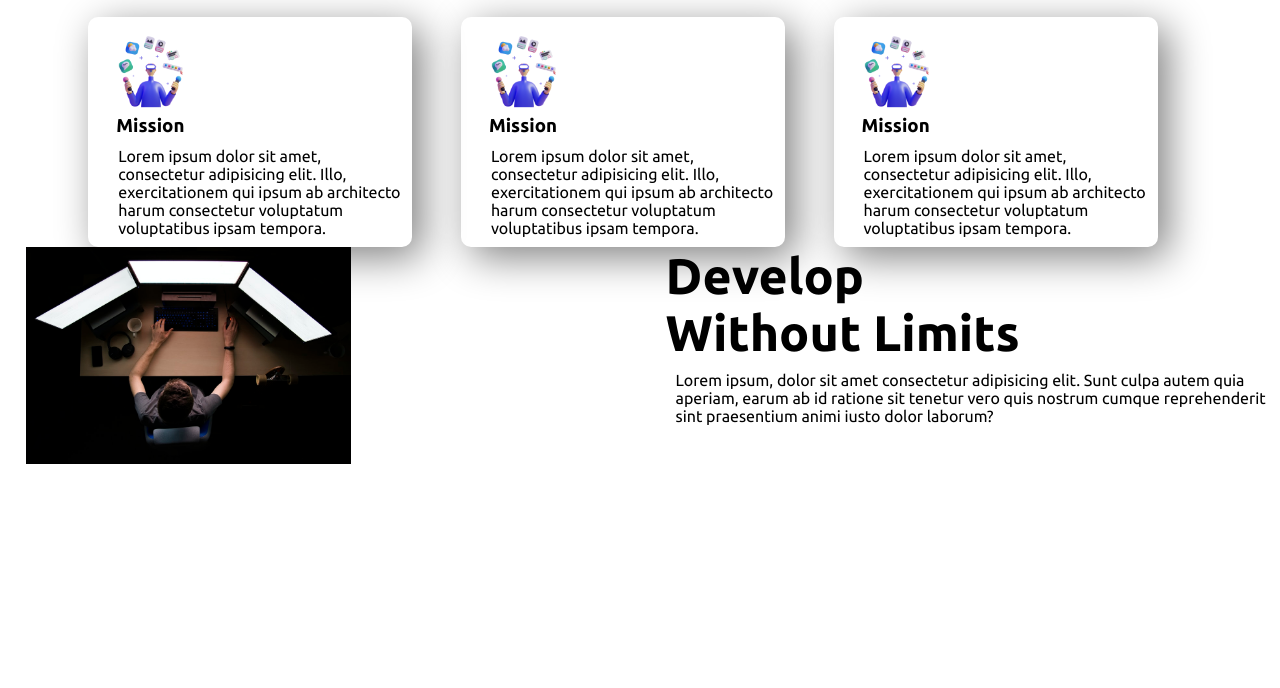
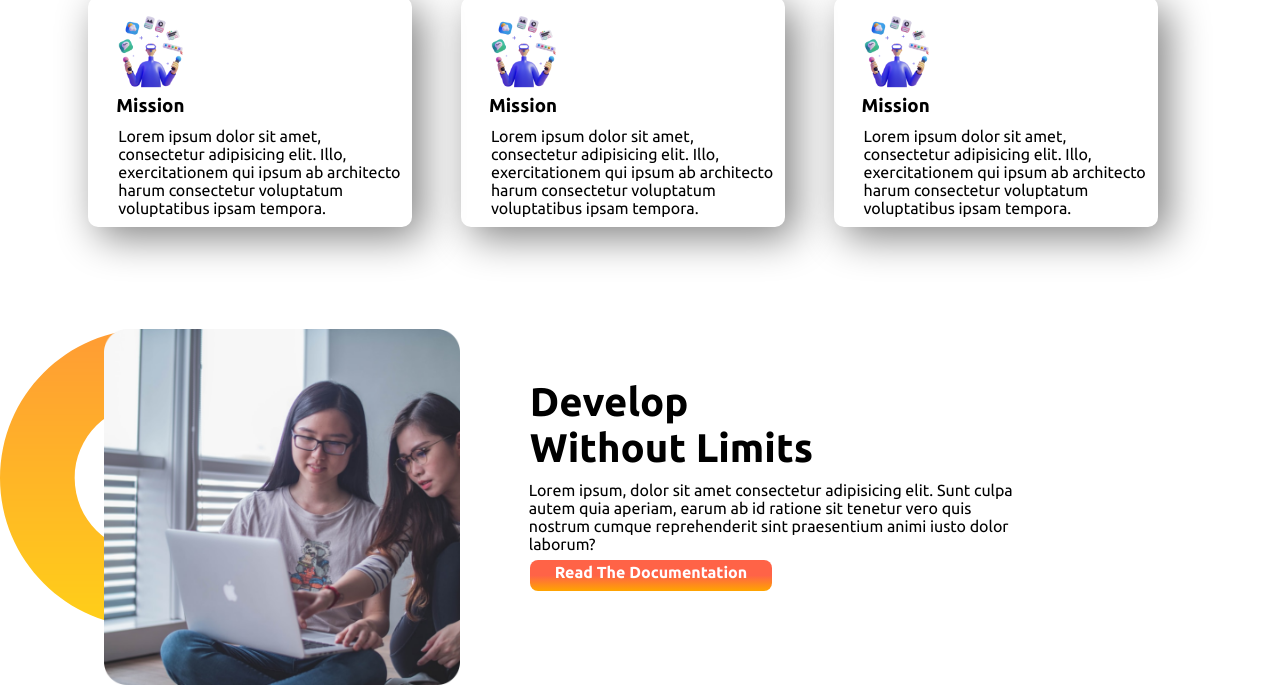
Before and after one commit to MasudSarder/myfirst-assignment, a plain HTML site: page index.html in a window 1280 px wide. Shown: the part 556-1244 px from the top of the page. Before the commit the page ends 1173 px from the top, so only its background shows below. Drawn offline with Linux system fonts and the light colour scheme.

Commit message:
added kiso

```diff
--- a/index.html
+++ b/index.html
@@ -44,15 +44,15 @@
             </div>
         </div>
     </section>
-    <section class="sectionOne">
-        <div class="header">
-            <img src="./img/pictures/thee.jpg" alt="">
+    <section class="sectionThree">
+        <div class="bodyThree">
+            <img src="./img/pictures/coding.png" alt="">
         </div>
-        <div class="header">
-            <h1>Develop</h1>
-            <h1>Without Limits</h1>
+        <div class="bodyThree para">
+            <h2>Develop</h2>
+            <h2>Without Limits</h2>
             <p>Lorem ipsum, dolor sit amet consectetur adipisicing elit. Sunt culpa autem quia aperiam, earum ab id ratione sit tenetur vero quis nostrum cumque reprehenderit sint praesentium animi iusto dolor laborum?</p>
-            <a href="http://" target="_blank" rel="noopener noreferrer"></a>
+            <a class="button-link" href="http://" target="_blank" rel="noopener noreferrer">Read The Documentation</a>
         </div>
     </section>
 </body>
--- a/style.css
+++ b/style.css
@@ -6,6 +6,9 @@
 }
 h1{
     font-size: 50px;
+}
+h2{
+    font-size: 40px;
 }
 p{
     margin: 10px;
@@ -19,7 +22,7 @@ p{
 }
 .header{
     width: 50%;
-    padding-left: 2%;
+    padding-left: 8%;
 }
 .header img{
     width: 53%;
@@ -31,8 +34,9 @@ p{
     border-left: 7px solid darkslateblue;
 }
 .button-link{
+    color: white;
     text-decoration: none;
-    background-image: linear-gradient(darkslateblue, rgb(197, 226, 243));
+    background-image: linear-gradient(tomato, tomato, orange);
     font-weight: 700;
     padding: 10px 25px;
     border-radius: 8px;
@@ -61,3 +65,27 @@ p{
     border-radius: 10px;
     box-shadow: 10px 10px 40px gray;
 }
+.sectionThree{
+    margin-top: 8%;
+    display: flex;
+    padding-left: 3%;
+    background-image: url(./img/shapes/dream-bg.png);
+    background-repeat: no-repeat;
+}
+.bodyThree img{
+    width: 70%;
+}
+.bodyThree{
+    width: 41%;
+    margin-left: 4%;
+    margin-right: -12%;
+    padding-left: 16px;
+}
+.bodyThree p {
+   margin-left: -1px;
+}
+.para{
+    font-family: 'Poppins', sans-serif;
+    font-family: 'Ubuntu', sans-serif;
+    margin-top: 50px;
+}
```
Also changed, not shown: img/shapes/dream-bg.png (added).
